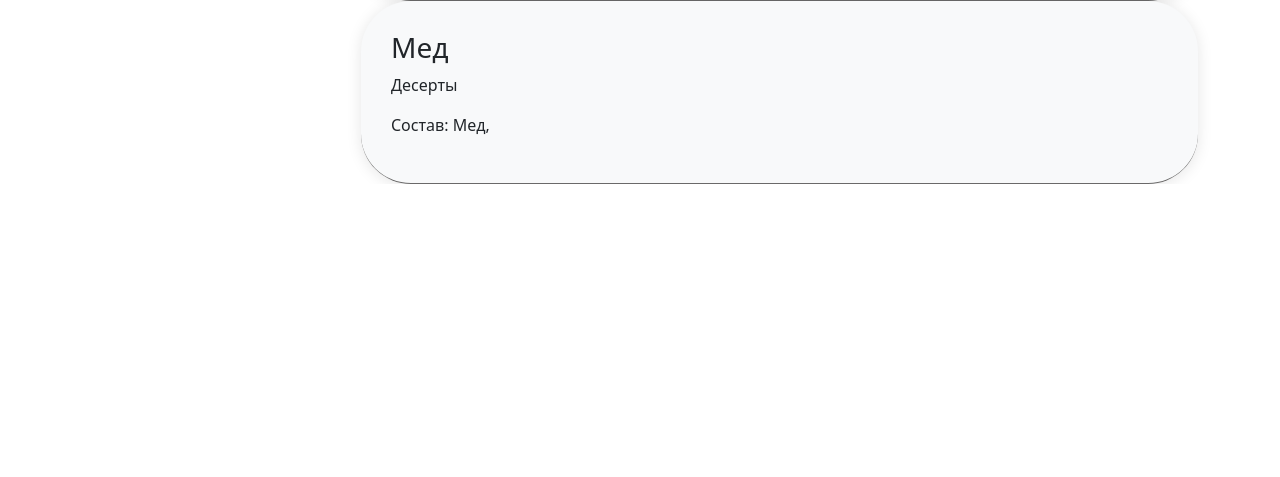
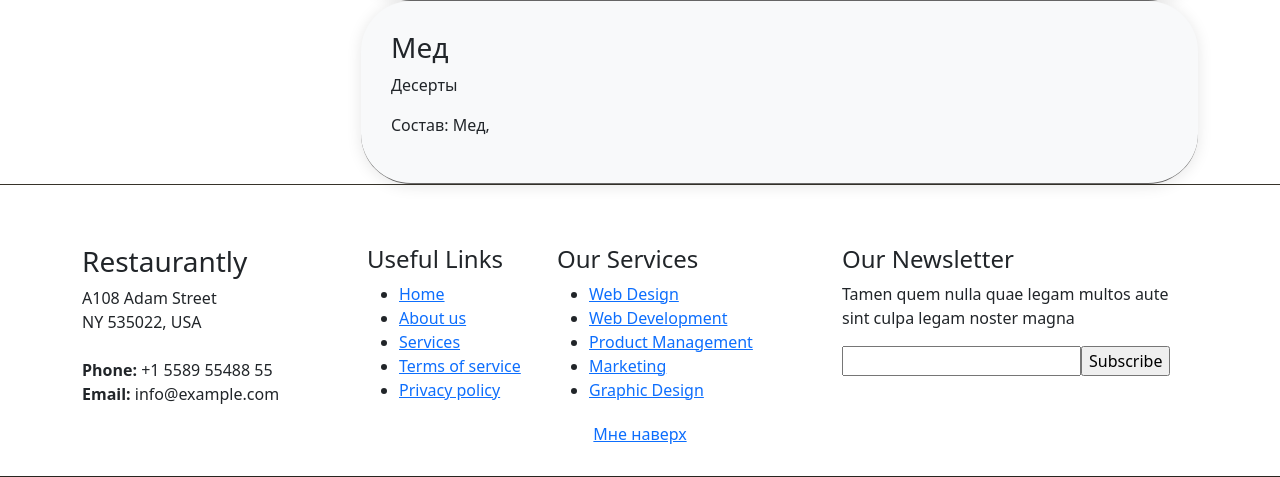
Before and after one commit to Pochapil/MSU_Django, a Django app: page /menu in a window 1280 px wide. Shown: the part 4477-4954 px from the top of the page. Before the commit the page ends 4661 px from the top, so only its background shows below. Run offline with Django 4.2, Linux system fonts and the light colour scheme; data comes from the database, SQL or seed files in the repository.

Commit message:
футер

```diff
--- a/templates/app/base.html
+++ b/templates/app/base.html
@@ -37,14 +37,76 @@
         <a class="me-3 py-2 text-dark text-decoration-none" href="{% url 'about' %}">Про нас</a>
     </nav>
 
-    <form method="get" action={% url 'menu' %}>
-        <input type="text" name="q" placeholder="Search {{ object_type_for_search }}"/>
-    </form>
+    {% block search_bar %}{% endblock %}
+
 </div>
 
 <div class="container">
     {% block content %}{% endblock %}
 </div>
+
+
+<style>
+    .footer-top {
+
+        border-top: 1px solid #37332a;
+        border-bottom: 1px solid #28251f;
+        padding: 60px 0 30px 0;
+    }
+
+
+</style>
+
+<div class="footer-top">
+    <div class="container">
+        <div class="row">
+            <div class="col-lg-3 col-md-6">
+                <div class="footer-info"><h3>Restaurantly</h3>
+                    <p> A108 Adam Street <br> NY 535022, USA<br><br> <strong>Phone:</strong> +1 5589 55488 55<br>
+                        <strong>Email:</strong> info@example.com<br></p>
+                    <div class="social-links mt-3"><a href="#" class="twitter"><i class="bx bxl-twitter"></i></a> <a
+                            href="#" class="facebook"><i class="bx bxl-facebook"></i></a> <a href="#" class="instagram"><i
+                            class="bx bxl-instagram"></i></a> <a href="#" class="google-plus"><i
+                            class="bx bxl-skype"></i></a> <a href="#" class="linkedin"><i
+                            class="bx bxl-linkedin"></i></a></div>
+                </div>
+            </div>
+            <div class="col-lg-2 col-md-6 footer-links"><h4>Useful Links</h4>
+                <ul>
+                    <li><i class="bx bx-chevron-right"></i> <a href="#">Home</a></li>
+                    <li><i class="bx bx-chevron-right"></i> <a href="#">About us</a></li>
+                    <li><i class="bx bx-chevron-right"></i> <a href="#">Services</a></li>
+                    <li><i class="bx bx-chevron-right"></i> <a href="#">Terms of service</a></li>
+                    <li><i class="bx bx-chevron-right"></i> <a href="#">Privacy policy</a></li>
+                </ul>
+            </div>
+            <div class="col-lg-3 col-md-6 footer-links"><h4>Our Services</h4>
+                <ul>
+                    <li><i class="bx bx-chevron-right"></i> <a href="#">Web Design</a></li>
+                    <li><i class="bx bx-chevron-right"></i> <a href="#">Web Development</a></li>
+                    <li><i class="bx bx-chevron-right"></i> <a href="#">Product Management</a></li>
+                    <li><i class="bx bx-chevron-right"></i> <a href="#">Marketing</a></li>
+                    <li><i class="bx bx-chevron-right"></i> <a href="#">Graphic Design</a></li>
+                </ul>
+            </div>
+            <div class="col-lg-4 col-md-6 footer-newsletter"><h4>Our Newsletter</h4>
+                <p>Tamen quem nulla quae legam multos aute sint culpa legam noster magna</p>
+                <form action="" method="post"><input type="email" name="email"><input type="submit" value="Subscribe">
+                </form>
+            </div>
+        </div>
+    </div>
+
+    <div>
+        <a href="#" class="back-to-top d-flex align-items-center justify-content-center active">
+            Мне наверх
+        </a>
+
+    </div>
+</div>
+
+
 </body>
 
+
 </html>
--- a/templates/app/menu.html
+++ b/templates/app/menu.html
@@ -2,6 +2,12 @@
 
 {% block title %}
     {{ title }}
+{% endblock %}
+
+{% block search_bar %}
+    <form method="get" action={% url 'menu' %}>
+        <input type="text" name="q" placeholder="Search {{ object_type_for_search }}"/>
+    </form>
 {% endblock %}
 
 
```
